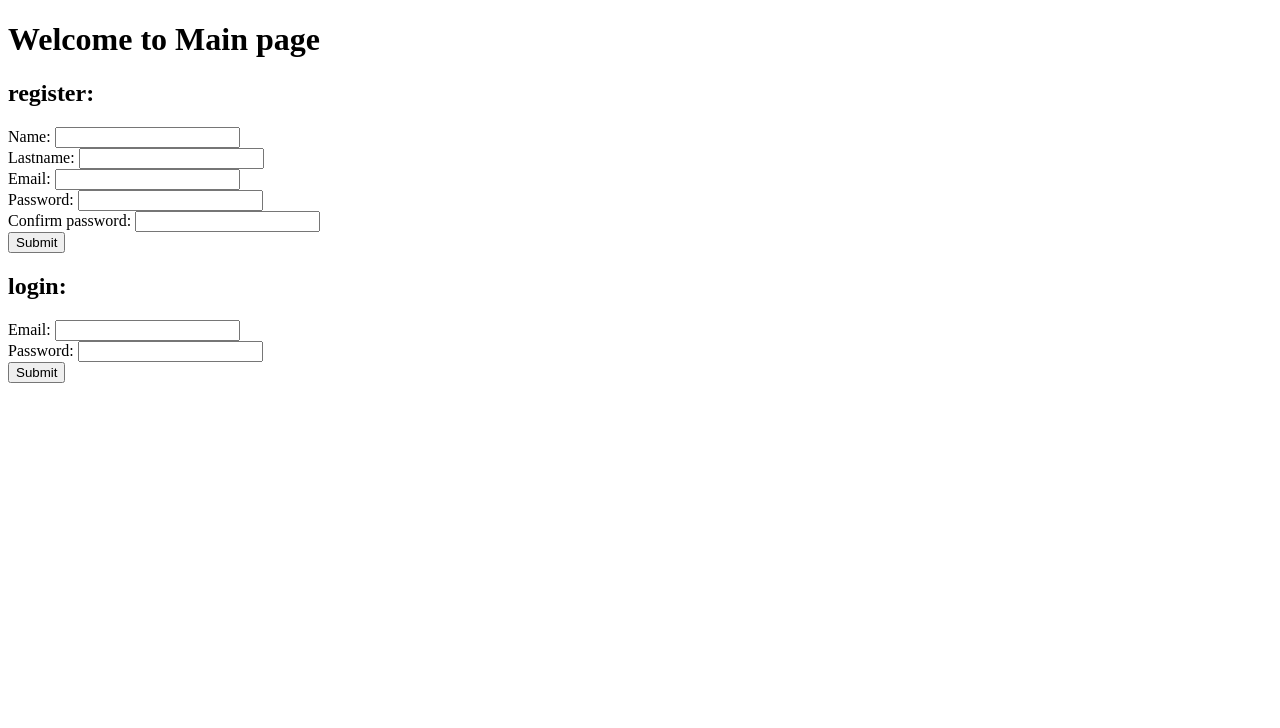
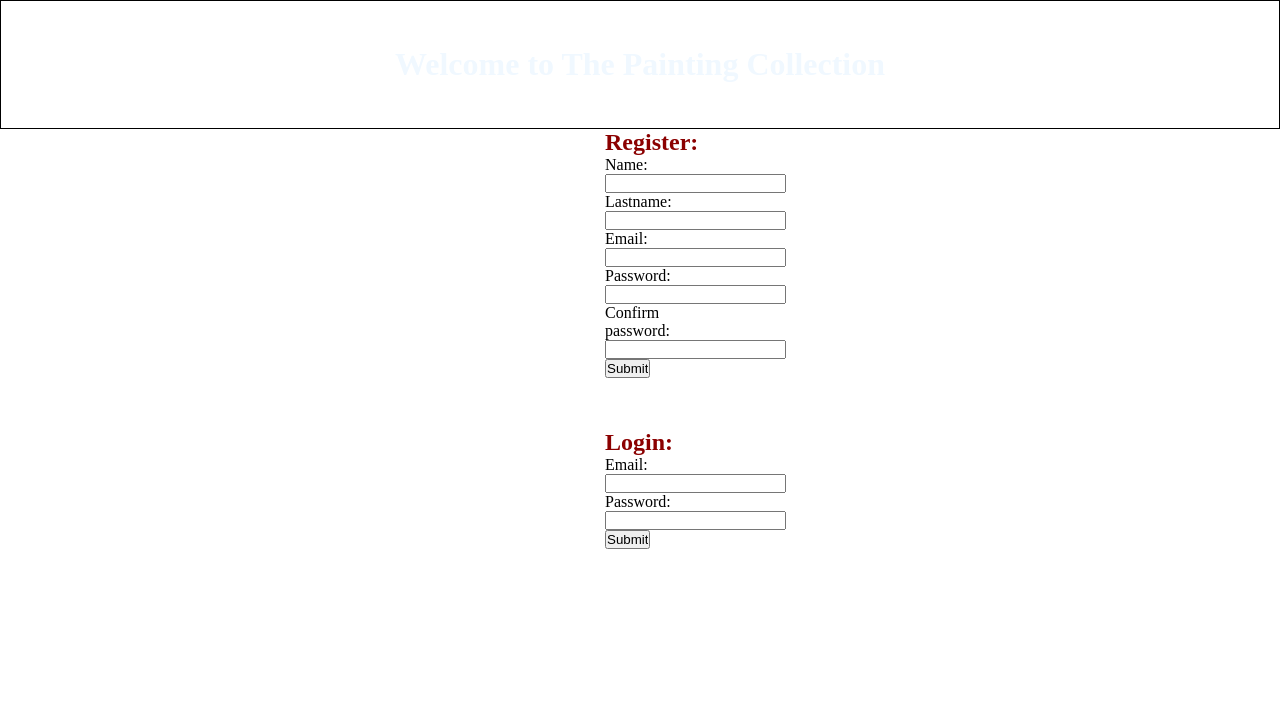
Before and after one commit to saeedghorbanim/final, a Flask app: page / in a window 1280 px wide. Shown: the top 728 px of the page. Run offline with Flask 2, Linux system fonts and the light colour scheme.

Commit message:
added css to index.html page

```diff
--- /dev/null
+++ b/flask_app/static/style.css
@@ -0,0 +1,52 @@
+* {
+    margin: 0;
+    padding: 0;
+    box-sizing: border-box;
+
+}
+
+body {
+
+    /* background-image: url(./painting.jpeg); */
+}
+
+#error_message {
+    color: aliceblue;
+    margin: 0 auto;
+    text-align: center;
+
+}
+
+h1 {
+    text-align: center;
+    padding-top: 45px;
+    padding-bottom: 45px;
+    margin: 0 auto;
+    color: aliceblue;
+    border: 1px solid black;
+}
+
+h2 {
+    color: darkred;
+}
+
+h3 {
+    margin: 0 626px;
+}
+
+#register{
+    width: 70px;
+    height: 300px;
+    margin: 0 auto;
+  }
+
+#login{
+    width: 70px;
+    height: 300px;
+    margin: 0 auto;
+
+  }
+
+#add_button {
+    margin: 0 auto;
+}
--- a/flask_app/templates/index.html
+++ b/flask_app/templates/index.html
@@ -1,14 +1,17 @@
 <!DOCTYPE html>
 <html lang="en">
+
 <head>
     <meta charset="UTF-8">
     <meta http-equiv="X-UA-Compatible" content="IE=edge">
     <meta name="viewport" content="width=device-width, initial-scale=1.0">
+    <link rel="stylesheet" href="/static/style.css">
     <title>Document</title>
 </head>
+
 <body>
-    <h1>Welcome to Main page</h1>
-
+    <h1>Welcome to The Painting Collection</h1>
+    <div id="error_message">
         {% with messages = get_flashed_messages() %}
         {% if messages %}
         {% for message in messages %}
@@ -16,29 +19,40 @@
         {% endfor %}
         {% endif %}
         {% endwith %}
+    </div>
 
-    <h2>register:</h2>
+    <div>
+        <div id="register">
+
+            <h2>Register:</h2>
             <form action="/users/register" method='POST'>
 
-        Name: <input type='text' name= 'first_name'><br>
-        Lastname: <input type='text' name= 'last_name'><br>
+                Name: <input type='text' name='first_name'><br>
+                Lastname: <input type='text' name='last_name'><br>
                 Email: <input type='email' name='email'><br>
                 Password: <input type='password' name='password'><br>
-        Confirm password: <input type='password' name= 'confirm_password'><br>
+                Confirm password: <input type='password' name='confirm_password'><br>
                 <input type="submit">
 
             </form>
 
+        </div>
 
 
-    <h2>login:</h2>
+
+        <div id="login">
+            <h2>Login:</h2>
 
             <form action="/users/login" method='POST'>
 
-        Email: <input type='text' name= 'email'><br>
+                Email: <input type='text' name='email'><br>
                 Password: <input type='password' name='password'><br>
                 <input type="submit">
 
             </form>
+        </div>
+
+    </div>
 </body>
+
 </html>
--- a/flask_app/templates/paintings.html
+++ b/flask_app/templates/paintings.html
@@ -5,13 +5,14 @@
     <meta http-equiv="X-UA-Compatible" content="IE=edge">
     <meta name="viewport" content="width=device-width, initial-scale=1.0">
     <title>Document</title>
+    <link rel="stylesheet" href="/static/style.css">
 </head>
 <body>
     <h1>Welcome {{session['user_first_name']}} {{session['user_last_name']}}!</h1>
 
-    <a href="/paintings/new">Add Painting </a>
+    <a href="/paintings/new" id="add_button">Add Painting </a>
 
-    <h3>paintings </h3>
+    <h3>Paintings </h3>
 
 
     <table>
```
Also changed, not shown: flask_app/static/painting.jpeg (added), 3 other files. Lines whose indentation alone changed are shown as unchanged.
